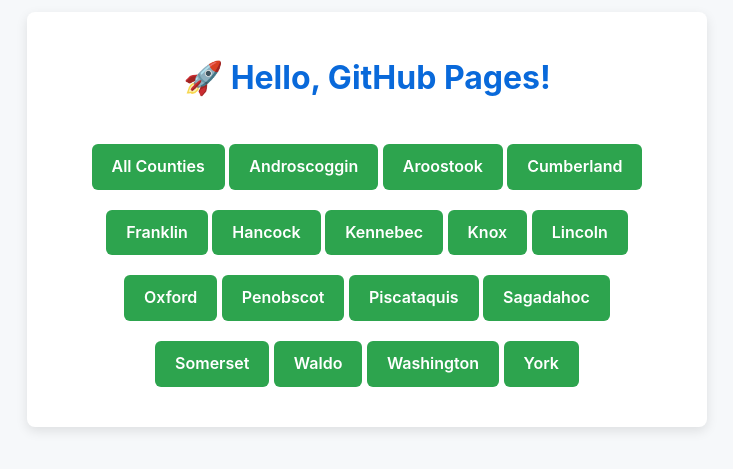
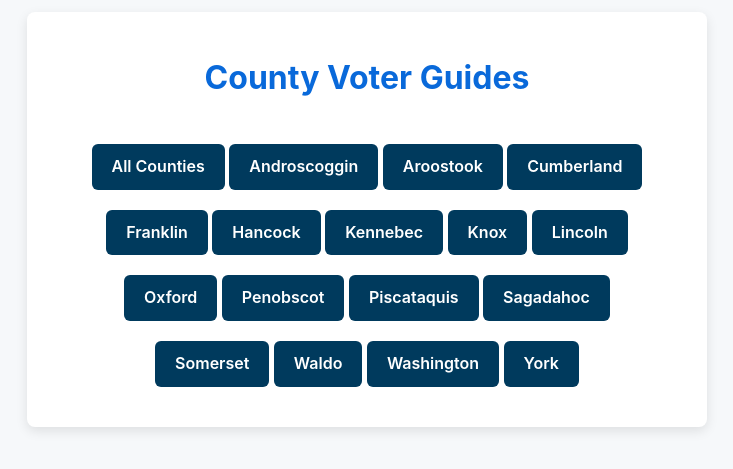
Before and after one commit to lkesich/voter_guides, a plain HTML site: page index.html in a window 1280 px wide. Shown: the part 181-650 px from the top of the page, without its empty margins (273-1006 px from the left). Drawn offline with Linux system fonts and the light colour scheme.

Commit message:
Update index.html

```diff
--- a/index.html
+++ b/index.html
@@ -36,7 +36,7 @@
         }
         .btn {
             display: inline-block;
-            background-color: #2da44e;
+            background-color: #003A5D;
             color: white;
             padding: 10px 20px;
             text-decoration: none;
@@ -53,7 +53,7 @@
 <body>
 
     <div class="container">
-        <h1>🚀 Hello, GitHub Pages!</h1>
+        <h1>County Voter Guides</h1>
         <a href="https://lkesich.github.io/voter_guides/guides/County%20Delegate%20Guide.pdf" class="btn" target="_blank">All Counties</a>
 
         <a href="https://lkesich.github.io/voter_guides/guides/Androscoggin%20County%20Delegates.pdf" class="btn" target="_blank">Androscoggin</a>
```
